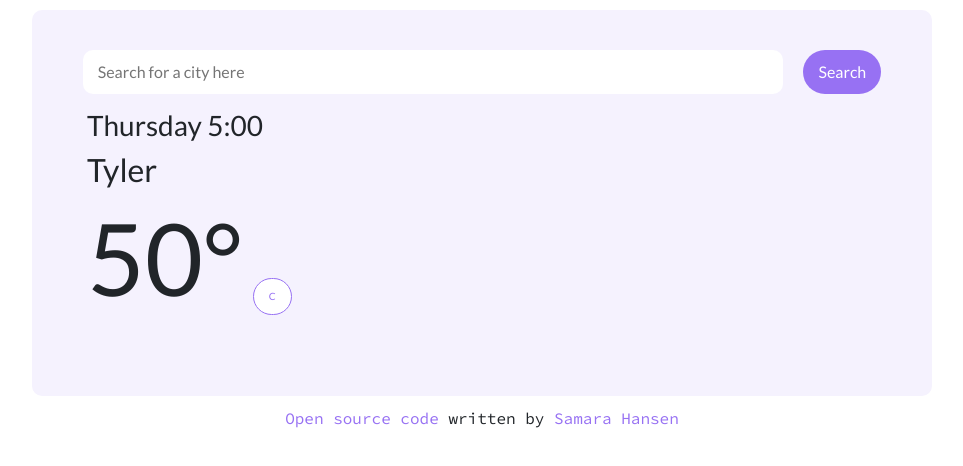
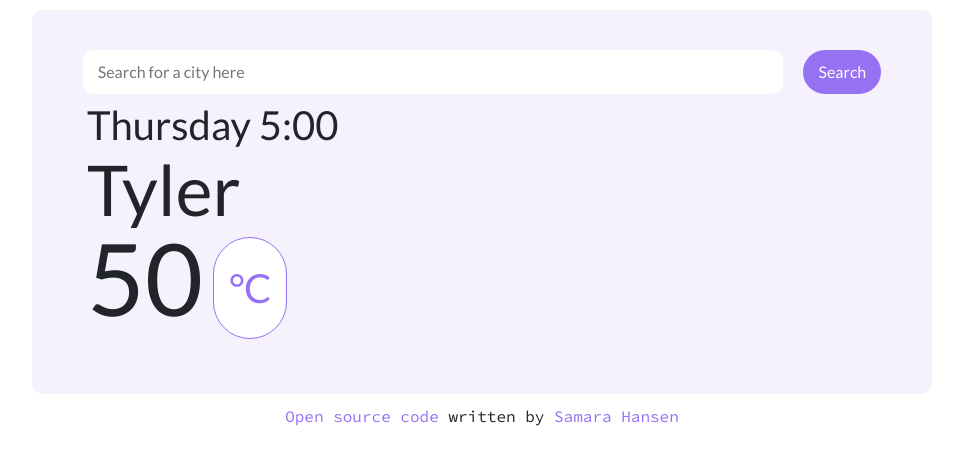
Before and after one commit to samaranhansen/react-weather-app, a React (Create React App) app: page / in a window 1280 px wide. Shown: the top 466 px of the page, without its empty margins (158-1121 px from the left). Built offline with nearby package versions, Linux system fonts and the light colour scheme.

Commit message:
Added root font sizes and border radius

```diff
--- a/src/App.css
+++ b/src/App.css
@@ -13,6 +13,14 @@
 
   --fnt-body: "Lato", sans-serif;
   --fnt-link: "Source Code Pro", monospace;
+
+  --fnt-sz-small: 40px;
+  --fnt-sz-medium: 70px;
+  --fnt-sz-large: 100px;
+
+  --rds-subtle: 10px;
+  --rds-round: 25px;
+  --rds-circular: 40px;
 }
 
 * {
@@ -33,7 +41,17 @@ a:hover {
 }
 
 h1 {
-  font-size: 100px;
+  font-size: var(--fnt-sz-large);
+}
+
+h2 {
+  font-size: var(--fnt-sz-medium);
+  line-height: 5rem;
+}
+
+h3 {
+  font-size: var(--fnt-sz-small);
+  line-height: 2rem;
 }
 
 .weatherAppContainer {
@@ -43,7 +61,7 @@ h1 {
   max-width: 900px;
   background-color: var(--clr-highlight);
   border: none;
-  border-radius: 10px;
+  border-radius: var(--rds-subtle);
 }
 
 .searchForm {
@@ -57,7 +75,7 @@ h1 {
   padding: 10px 15px;
   width: max(50%, 700px);
   border: none;
-  border-radius: 10px;
+  border-radius: var(--rds-subtle);
   outline: none;
 }
 
@@ -66,7 +84,7 @@ h1 {
   margin-left: 10px;
   padding: 10px 15px;
   border: none;
-  border-radius: 25px;
+  border-radius: var(--rds-round);
   background-color: var(--clr-brand);
   color: var(--clr-background);
   transition: all 150ms ease-in-out;
@@ -81,32 +99,25 @@ h1 {
 }
 
 .temperatureDisplay {
+  font-size: var(--fnt-sz-large);
   display: flex;
+  line-height: 5rem;
 }
 
-.temperatureDisplay ul {
-  padding: 0;
-  list-style-type: none;
-}
-
-.temperatureDisplay ul li {
-  display: inline-block;
-}
-
-.temperatureDisplay ul .unitButton {
+.temperatureDisplay .unitButton {
   display: inline;
   margin-left: 10px;
   padding: 10px 15px;
   border: 1px solid var(--clr-brand);
-  border-radius: 25px;
+  border-radius: var(--rds-circular);
   color: var(--clr-brand);
   background-color: var(--clr-background);
-  font-size: 10px;
+  font-size: var(--fnt-sz-small);
   vertical-align: top;
   transition: all 150ms ease-in-out;
 }
 
-.temperatureDisplay ul .unitButton:hover {
+.temperatureDisplay .unitButton:hover {
   color: var(--clr-background);
   background-color: var(--clr-brand);
 }
--- a/src/DisplayTemperature.js
+++ b/src/DisplayTemperature.js
@@ -1,22 +1,10 @@
 import React from "react";
 
 export default function DisplayTemperature() {
-  let unit = "C";
-  function changeUnit(event) {
-    event.preventDefault();
-  }
   return (
     <div className="temperatureDisplay">
-      <ul>
-        <li>
-          <h1 className="temperature">50°</h1>
-        </li>
-        <li>
-          <button className="unitButton" onClick={changeUnit}>
-            {unit}
-          </button>
-        </li>
-      </ul>
+      <div className="currentTemperature">50</div>
+      <button className="unitButton">°C</button>
     </div>
   );
 }
--- a/src/DisplayWeather.js
+++ b/src/DisplayWeather.js
@@ -17,12 +17,12 @@ export default function DisplayWeather() {
       </div>
       <div className="weatherInfo">
         <div className="row">
-          <div className="col-md-4 currentWeather">
+          <div className="col-md-6 currentWeather">
             <h3 className="dateTime">Thursday 5:00</h3>
             <h2>Tyler</h2>
             <DisplayTemperature />
           </div>
-          <div className="col-md-4 currentIcon"></div>
+          <div className="col-md-6 currentIcon"></div>
           <DisplayForecast />
         </div>
       </div>
```
